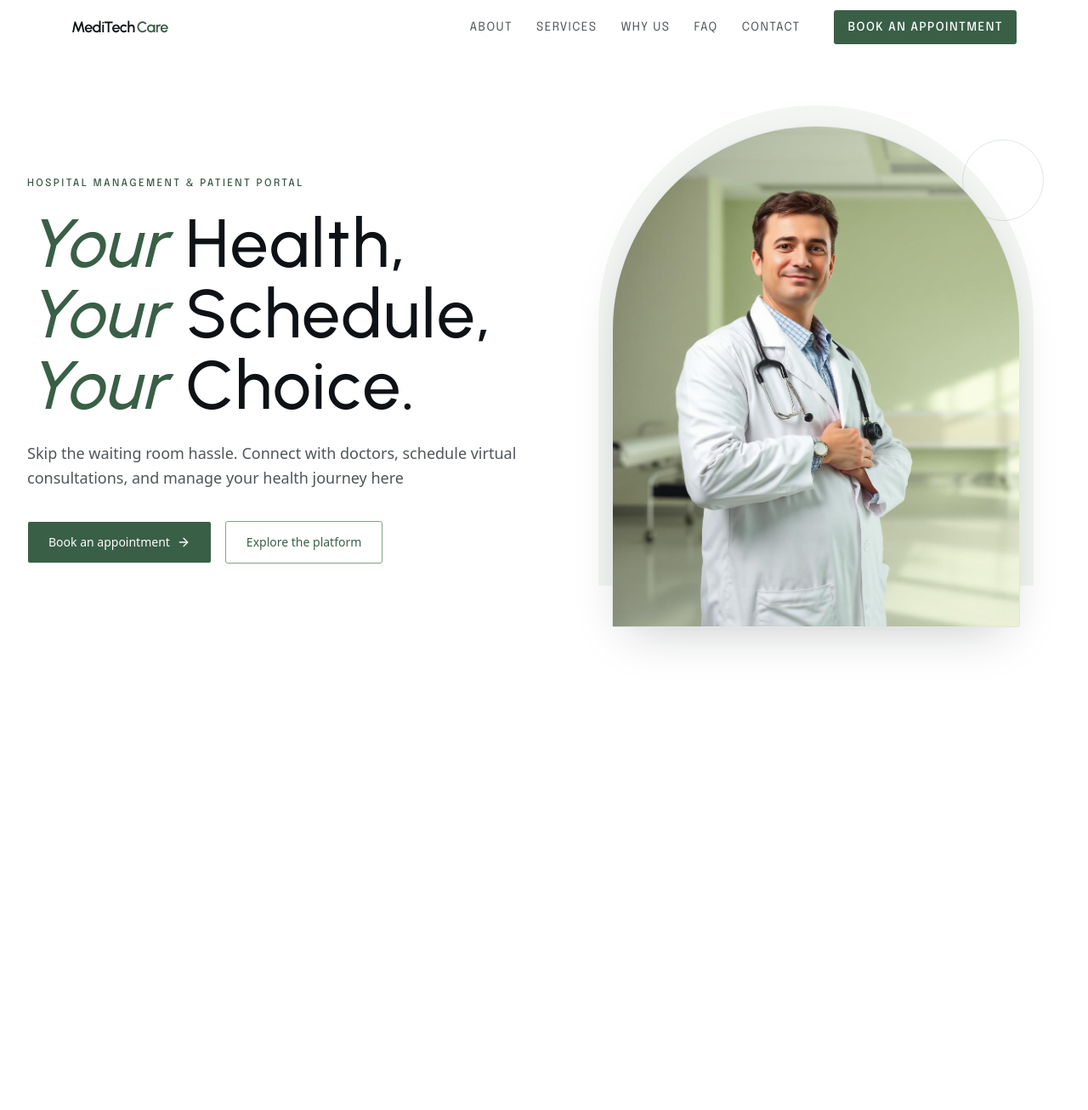
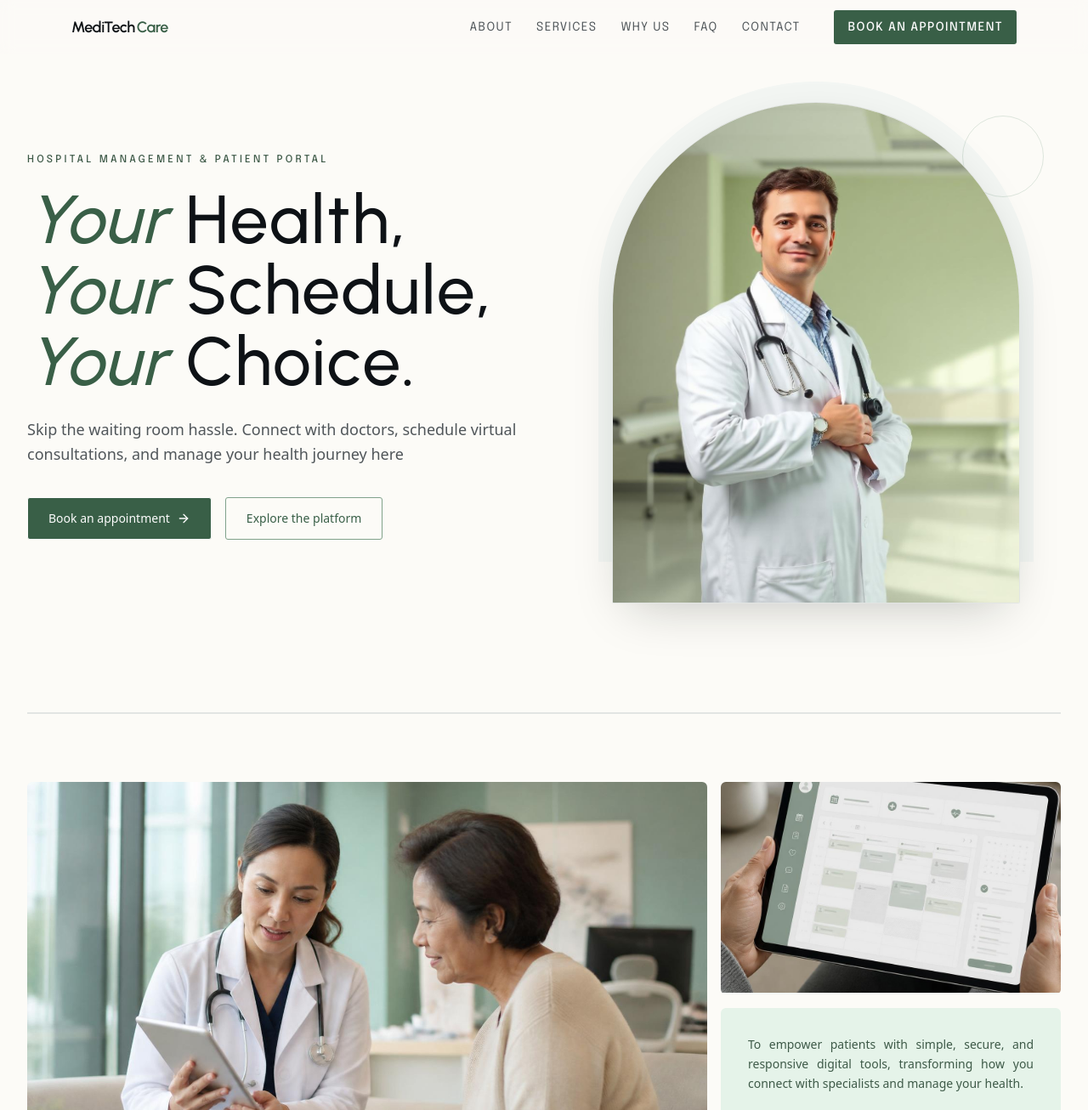
Before and after one commit to VMQ30/MediTechCare, a Next.js app in the folder meditech/: page / in a window 1280 px wide. Shown: the top 1306 px of the page at 85% size. Before the commit the page ends 806 px from the top, so only its background shows below. Built offline with nearby package versions, Linux system fonts and the light colour scheme.

Commit message:
feat: create about section

```diff
--- a/meditech/app/globals.css
+++ b/meditech/app/globals.css
@@ -78,7 +78,7 @@
 
 :root {
   --radius: 0.625rem;
-  --background: oklch(1 0 0);
+  --background: oklch(0.9877 0.0054 95.1);
   --foreground: oklch(0.18 0.01 240);
   --card: oklch(1 0 0);
   --card-foreground: oklch(0.18 0.01 240);
--- a/meditech/app/page.tsx
+++ b/meditech/app/page.tsx
@@ -2,21 +2,23 @@ import { Reveal } from "./components/Reveal";
 import { ArrowRight } from "lucide-react";
 import Image from "next/image";
 import hero from "@/public/hero-section.jpg";
+import doctor from "@/public/doctor.jpg";
+import tablet from "@/public/tablet.jpg";
 
-export default function Home() {
+function HeroSection() {
   return (
-    <main>
-      <div className="mx-auto grid max-w-7xl grid-cols-1 items-center gap-12 px-4 py-15 sm:px-6 lg:grid-cols-2 lg:gap-16 lg:px-8">
+    <section
+      id="hero"
+      className="grid grid-cols-1 items-center gap-12 lg:grid-cols-2 lg:gap-16 "
+    >
       <Reveal delay={0}>
-          <p className="font-body uppercase text-[12px] tracking-[0.15rem] font-medium text-secondary-foreground">
+        <p className="font-body uppercase text-[12px] tracking-[0.2rem] font-medium text-secondary-foreground">
           Hospital Management &amp; Patient Portal
         </p>
         <h1 className="mt-5 text-balance text-foreground font-header text-[2.6rem] font-medium leading-[1.04] tracking-wide sm:text-6xl lg:text-[5rem]">
           <span className="italic text-primary-deep">Your</span> Health,{" "}
           <span className="italic text-primary-deep">Your </span>
-            Schedule, <span className="italic text-primary-deep">
-              Your
-            </span>{" "}
+          Schedule, <span className="italic text-primary-deep">Your</span>{" "}
           Choice.
         </h1>
         <p className="mt-6 max-w-xl text-base leading-relaxed text-muted-foreground sm:text-lg">
@@ -55,7 +57,78 @@ export default function Home() {
           </div>
         </div>
       </Reveal>
+    </section>
+  );
+}
+
+function About() {
+  return (
+    <section
+      id="about"
+      className="mt-30 py-20 border-t border-border border-t-[2px]"
+    >
+      <Reveal delay={80} className=" grid gap-4 lg:grid-cols-[2fr_1fr]">
+        <figure className="overflow-hidden rounded-sm bg-secondary">
+          <Image
+            src={doctor}
+            alt="A doctor reviewing patient information on a tablet during a consultation"
+            width="1408"
+            height="1008"
+            className="h-64 w-full object-cover sm:h-[26rem] lg:h-[30rem]"
+          />
+        </figure>
+        <div className="grid gap-4 sm:grid-cols-2 lg:grid-cols-1">
+          <figure className="overflow-hidden rounded-sm bg-secondary">
+            <Image
+              src={tablet}
+              alt="Patient viewing an appointment schedule on a tablet"
+              loading="lazy"
+              width="1008"
+              height="1008"
+              className="h-48 w-full object-cover lg:h-[15.5rem]"
+            />
+          </figure>
+          <div className="flex flex-col justify-between rounded-sm bg-primary-soft p-8 text-justify lg:h-[13.25rem]">
+            <p className="text-sm leading-relaxed text-secondary-foreground">
+              To empower patients with simple, secure, and responsive digital
+              tools, transforming how you connect with specialists and manage
+              your health.
+            </p>
+            <p className="mt-6 font-body uppercase text-[12px] tracking-[0.2rem] font-medium text-secondary-foreground">
+              Our Mission
+            </p>
           </div>
+        </div>
+      </Reveal>
+
+      <Reveal delay={80}>
+        <div className="mt-15 grid grid-cols-1 lg:grid-cols-[3fr_1fr]">
+          <div className="">
+            <p className="font-body uppercase text-[12px] tracking-[0.2rem] font-medium text-secondary-foreground">
+              About MediTech Care
+            </p>
+            <h1 className="mt-5 text-balance text-foreground font-header text-[2.6rem] font-medium leading-[1.04] tracking-wide sm:text-6xl lg:text-[4.5rem]">
+              Your health,{" "}
+              <span className="text-primary-deep italic">Simplified</span>
+            </h1>
+            <p className="mt-6 text-base leading-relaxed text-muted-foreground sm:text-lg">
+              At MediTech Care, our goal is to bridge the gap between patients
+              and healthcare. We aim to eliminate long wait times and complex
+              scheduling by providing a platform where patients can book
+              appointments, consult with specialists, and securely manage their
+              medical records anytime, anywhere.
+            </p>
+          </div>
+        </div>
+      </Reveal>
+    </section>
+  );
+}
+export default function Home() {
+  return (
+    <main className="mx-auto max-w-7xl px-4 py-8 sm:px-6 lg:px-8 lg-py:15">
+      <HeroSection />
+      <About />
     </main>
   );
 }
```
Also changed, not shown: meditech/public/doctor.jpg (added), meditech/public/tablet.jpg (added). Lines whose indentation alone changed are shown as unchanged.
